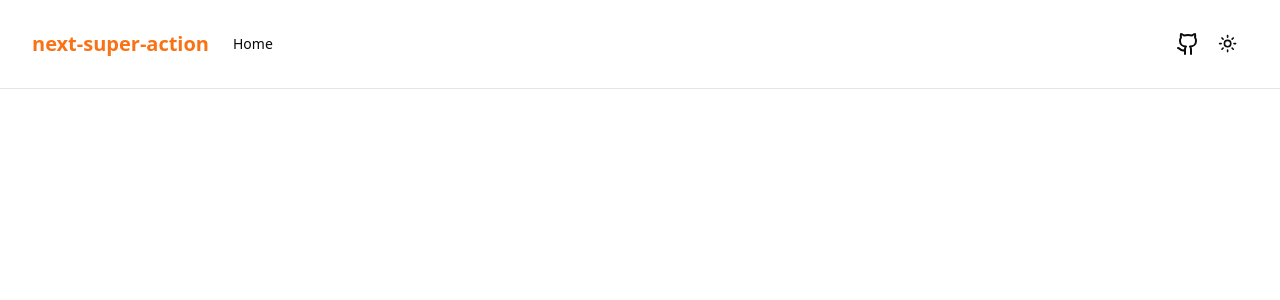
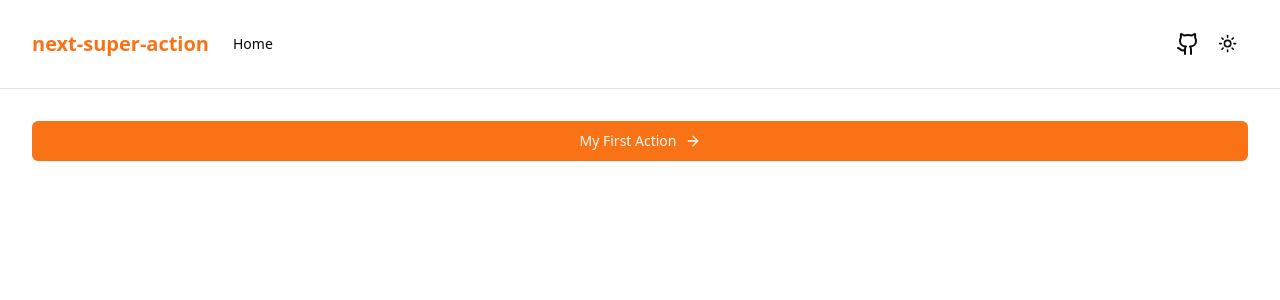
Before and after one commit to rechenberger/next-super-action, a Next.js app: page / in a window 1280 px wide. Shown: the top 300 px of the page. Built offline with nearby package versions, Linux system fonts and the light colour scheme.

Commit message:
🎉 next-super-action

```diff
--- a/src/app/layout.tsx
+++ b/src/app/layout.tsx
@@ -1,5 +1,7 @@
 import { MainTop } from '@/components/layout/MainTop'
 import { ThemeProvider } from '@/components/layout/ThemeProvider'
+import { Toaster } from '@/components/ui/toaster'
+import { ActionCommandProvider } from '@/super-action/command/ActionCommandProvider'
 import type { Metadata } from 'next'
 import './globals.css'
 
@@ -22,6 +24,8 @@ export default function RootLayout({
           <div className="container flex flex-col gap-8 py-8 flex-1">
             {children}
           </div>
+          <ActionCommandProvider />
+          <Toaster />
         </ThemeProvider>
       </body>
     </html>
--- a/src/app/page.tsx
+++ b/src/app/page.tsx
@@ -1,3 +1,21 @@
+import { ActionButton } from '@/super-action/button/ActionButton'
+
 export default function Page() {
-  return <></>
+  return (
+    <>
+      <ActionButton
+        tryToast
+        action={async () => {
+          'use server'
+          return {
+            toastTitle: 'Success',
+            toastDescription: 'You did it!',
+          }
+        }}
+        command={{}}
+      >
+        My First Action
+      </ActionButton>
+    </>
+  )
 }
--- a/src/super-action/command/ActionCommandItem.tsx
+++ b/src/super-action/command/ActionCommandItem.tsx
@@ -1,6 +1,6 @@
 'use client'
+import { CommandItem } from '@/components/ui/command'
 import { ReactNode } from 'react'
-import { CommandItem } from '../ui/command'
 import { ActionCommandConfig } from './ActionCommandProvider'
 
 export const ActionCommandItem = ({
```
